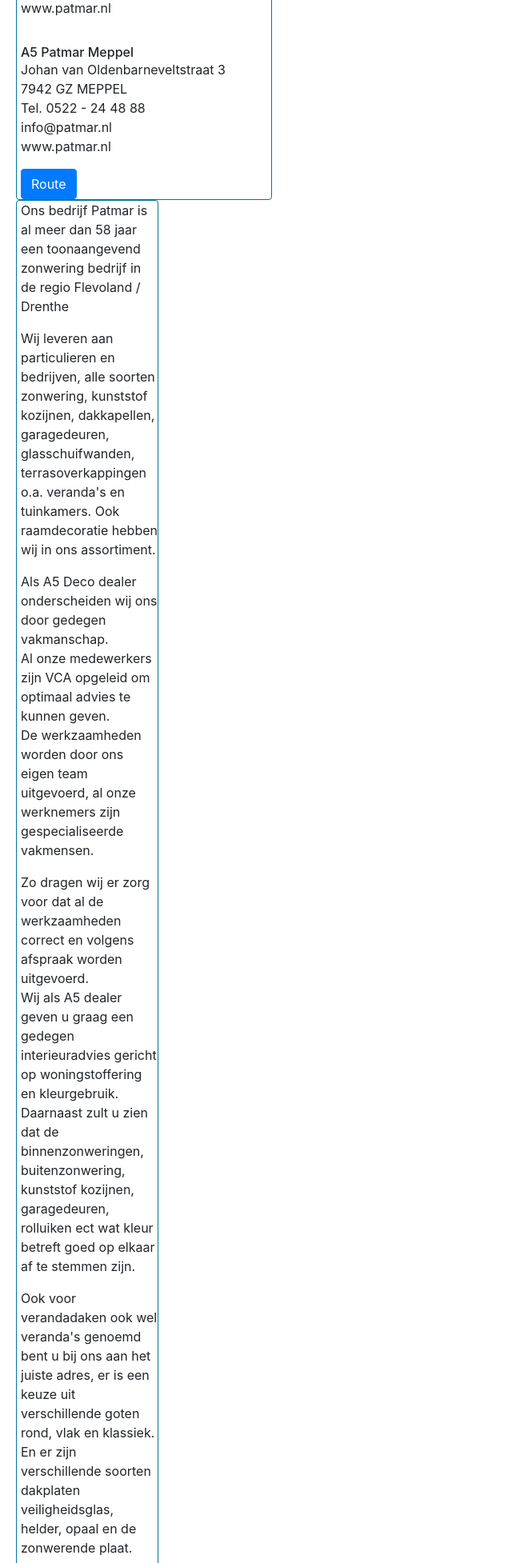
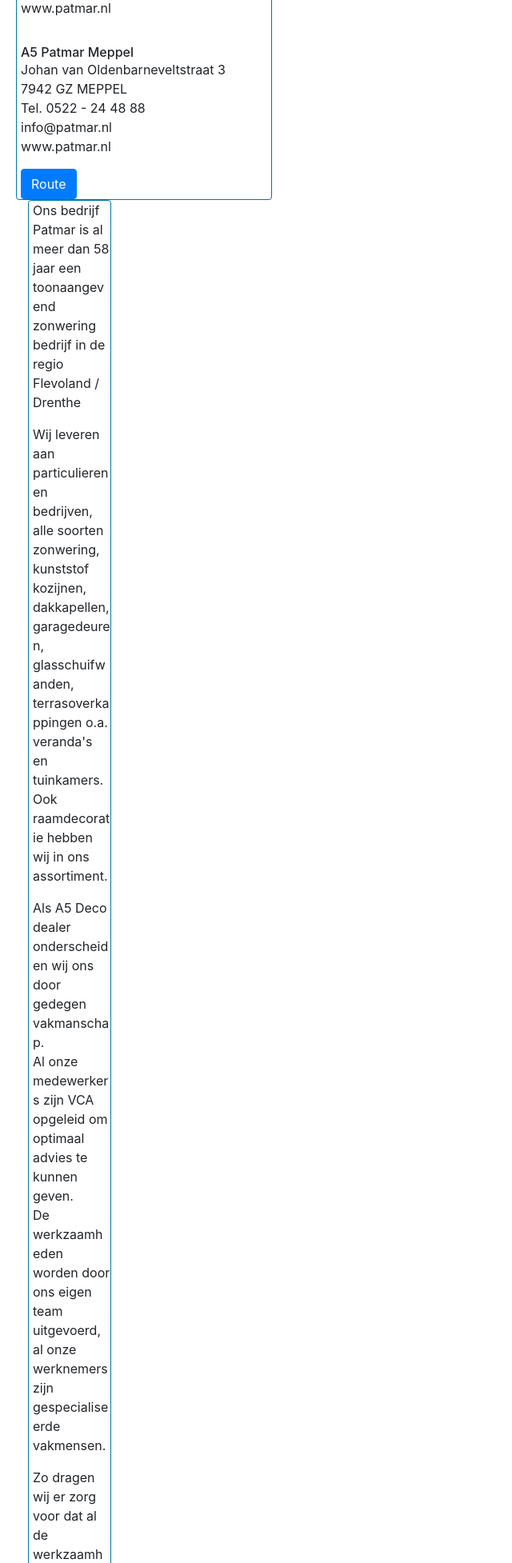
Before and after one commit to rickkerdt/patmar, a PHP site: page / in a window 1280 px wide. Shown: the part 607-2561 px from the top of the page at 80% size, without its empty margins (0-640 px from the left). Run offline with PHP 8.4, Linux system fonts and the light colour scheme; some libraries are stand-ins or nearby versions.

Commit message:
V0.3 Content updatet

```diff
--- a/views/index.php
+++ b/views/index.php
@@ -108,6 +108,7 @@
             <a href="#" class="btn btn-primary">Route</a>
         </div>
     </div>
+    <div class="col-md-9 col-sm-12">
     <div class="card wd-75" style="padding-left: 5px; border-color: #00769f">
         <p>Ons bedrijf Patmar is al meer dan 58 jaar een toonaangevend zonwering bedrijf in de regio Flevoland / Drenthe</p>
 
@@ -127,6 +128,7 @@
         <p>Sinds langere tijd zijn wij al dealer van VEKA Kunststof kozijnen deze kozijnen zijn een begrip in Nederland vanwege de goede kwaliteit en afwerking. Heeft u nieuwe kozijnen nodig bel of mail en wij zullen op al uw vragen een passend antwoord geven.</p>
     </div>
 </div>
+</div>
 </body>
 <footer>
 
```
